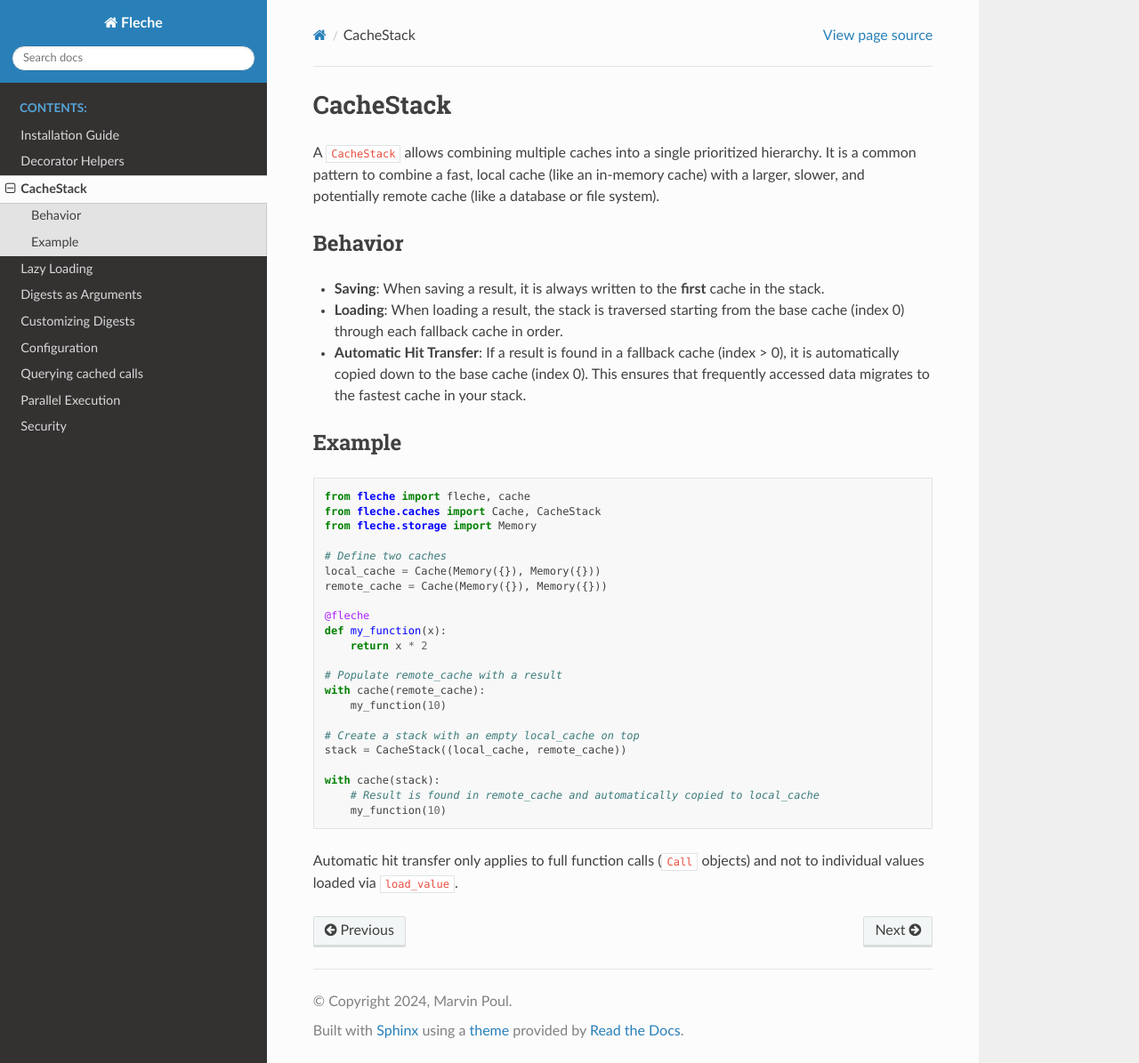
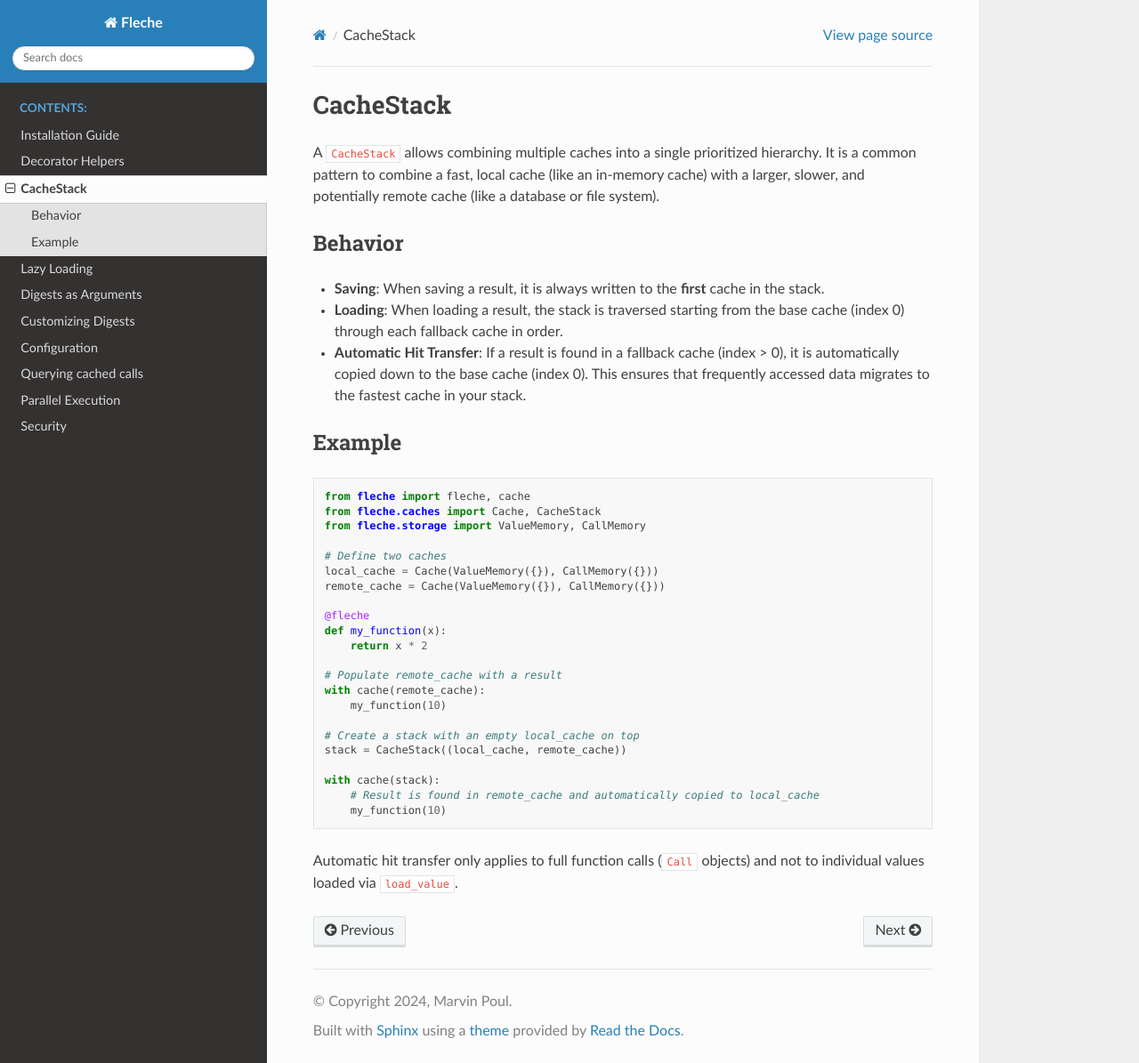
Before and after one commit to pmrv/fleche, a Sphinx documentation site: the page built from docs/cache_stack.rst, in a window 1280 px wide and 1195 px high. Shown: the whole window at 89% size. Built offline with Sphinx 7.4.7 and the Read the Docs theme 3.1.0, drawn with Linux system fonts in a browser that asks for light colours; pages that are not in the unit, such as notebooks, are missing from menus.

```diff
--- a/docs/cache_stack.rst
+++ b/docs/cache_stack.rst
@@ -19,11 +19,11 @@ Example
 
     from fleche import fleche, cache
     from fleche.caches import Cache, CacheStack
-    from fleche.storage import Memory
+    from fleche.storage import ValueMemory, CallMemory
 
     # Define two caches
-    local_cache = Cache(Memory({}), Memory({}))
-    remote_cache = Cache(Memory({}), Memory({}))
+    local_cache = Cache(ValueMemory({}), CallMemory({}))
+    remote_cache = Cache(ValueMemory({}), CallMemory({}))
 
     @fleche
     def my_function(x):
```
